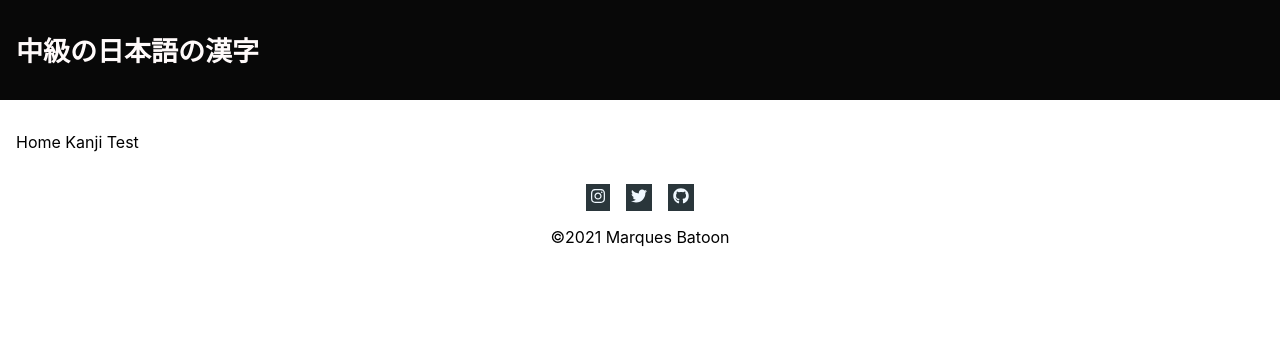
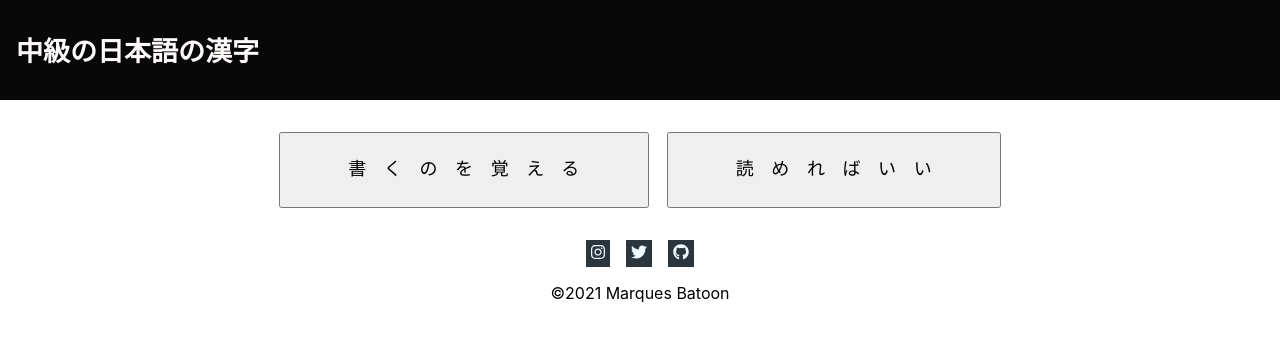
Before and after one commit to marquesadilla/n2-tango, a React (Create React App) app: page / in a window 1280 px wide. Shown: the top 342 px of the page. Built offline with nearby package versions, Linux system fonts and the light colour scheme.

Commit message:
created Components and Routes for global kanji characters  reading and writing

```diff
--- a/src/App.css
+++ b/src/App.css
@@ -1,5 +1,8 @@
+a {
+  color: inherit;
+}
+
 .container {
-  display: flex;
   margin: 2em 0;
   padding: 0 1em;
 }
@@ -38,3 +41,29 @@ footer a {
 .text-center {
   text-align: center;
 }
+
+/* ~~~~~~~~~ Home Buttons ~~~~~~~~~*/
+
+.homeButtonContainer {
+  display: flex;
+  justify-content: center;
+}
+
+.homeButtonContainer button {
+  margin: 0 0.5em;
+  font-size: 18px;
+  line-height: 1.5;
+}
+
+.btn {
+	position: relative;
+	padding: 1.4rem 4.2rem;
+	padding-right: 3.1rem;
+	font-size: 1.4rem;
+	color: var(--inv);
+	letter-spacing: 1.1rem;
+	text-transform: uppercase;
+	transition: all 500ms cubic-bezier(0.77, 0, 0.175, 1);
+	cursor: pointer;
+	user-select: none;
+}
--- a/src/App.js
+++ b/src/App.js
@@ -2,6 +2,7 @@ import React from 'react';
 import { BrowserRouter as Router, Route, Switch } from 'react-router-dom';
 import Layout from './Layout';
 import Home from './Home';
+import Yomu from './Yomu';
 import './App.css';
 
 const App = () => {
@@ -10,6 +11,7 @@ const App = () => {
       <Layout>
         <Switch>
           <Route path ="/" exact component={Home} />
+          <Route path="/読めればいい" component={Yomu} />
           <Route render={() => <h1>404 Not Found</h1>} />
         </Switch>
       </Layout>
--- a/src/Home.js
+++ b/src/Home.js
@@ -1,5 +1,7 @@
 import React from 'react';
 import { Link } from 'react-router-dom';
+import chapter1 from './chapters/chapter1';
+import chapter11 from './chapters/chapter11';
 
 class Home extends React.Component {
     constructor() {
@@ -12,7 +14,10 @@ class Home extends React.Component {
     render() {
         return(
             <React.Fragment>
-                <div>Home Kanji Test</div>
+                <div className="homeButtonContainer">
+                    <button className="btn from-left">書くのを覚える</button>
+                    <Link to={`/読めればいい`}><button className="btn from-right">読めればいい</button></Link>
+                </div>
             </React.Fragment>
         )
     }
--- /dev/null
+++ b/src/Yomu.js
@@ -0,0 +1,23 @@
+import React from 'react';
+import chapter1 from './chapters/chapter1';
+import chapter11 from './chapters/chapter11';
+
+class Yomu extends React.Component {
+    constructor(props) {
+        super (props);
+
+        this.state = {
+
+        };
+    }
+
+    render() {
+        return (
+            <React.Fragment>
+                <h1>Test</h1>
+            </React.Fragment>
+        )
+    }
+}
+
+export default Yomu;
--- /dev/null
+++ b/src/chapters/chapter1.js
@@ -0,0 +1,17 @@
+const chapter1 = {
+    kaku: {
+
+        初めて: { 読み方: ['はじめて'] },
+        石山: { 読み方: ['いしやま'] },
+
+    },
+
+    yomerebaii: {
+
+        紹介:{ 読み方: ['しょうかい'], form: '名詞、スル動詞、ノ形容詞', 意味: "Introduction" },
+        宿題:{ 読み方: ['しゅくだい'], form: '名詞', 意味: "Homework" },
+
+    },
+}
+
+export default chapter1;
--- /dev/null
+++ b/src/chapters/chapter11.js
@@ -0,0 +1,18 @@
+const chapter11 = {
+    kaku: {
+
+        遅い: { 読み方: ['おそい'] },
+        関係: { 読み方: ['関係'] },
+
+    },
+
+    yomerebaii: {
+
+        感想:{ 読み方: ['かんそう'], form: '名詞', 意味: "one's thoughts/imporessions" },
+        文集:{ 読み方: ['ぶんしゅう'], form: '名詞', 意味: 'Collection of essays' },
+        悔やむ:{ 読み方: ['くやむ'], form: '五段動詞、他動詞', 意味: 'To regret' },
+
+    },
+}
+
+export default chapter11;
```
Also changed, not shown: src/Kaku.js (added).
